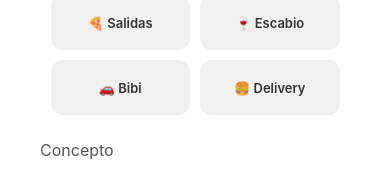
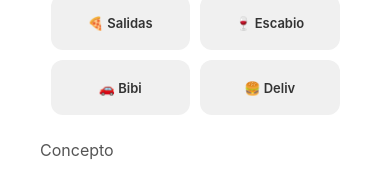
Before and after one commit to cmanente89/app-economia-pareja, a React Native app: screen / in a window 390 px wide. Shown: the part 318-488 px from the top of the page. Built offline with nearby package versions, Linux system fonts and the light colour scheme; no server answers.

Commit message:
vuelve a aparecer el tsconfig.json y a fallar el boton de delivery

```diff
--- a/App.js
+++ b/App.js
@@ -179,7 +179,7 @@ export default function App() {
             setCategoria("Varios/Extras");
           }}
         >
-          <Text style={styles.chipText}>🍔 Delivery</Text>
+          <Text style={styles.chipText}>🍔 Deliv</Text>
         </TouchableOpacity>
       </View>
 
--- /dev/null
+++ b/tsconfig.json
@@ -0,0 +1,4 @@
+{
+  "compilerOptions": {},
+  "extends": "expo/tsconfig.base"
+}
```
